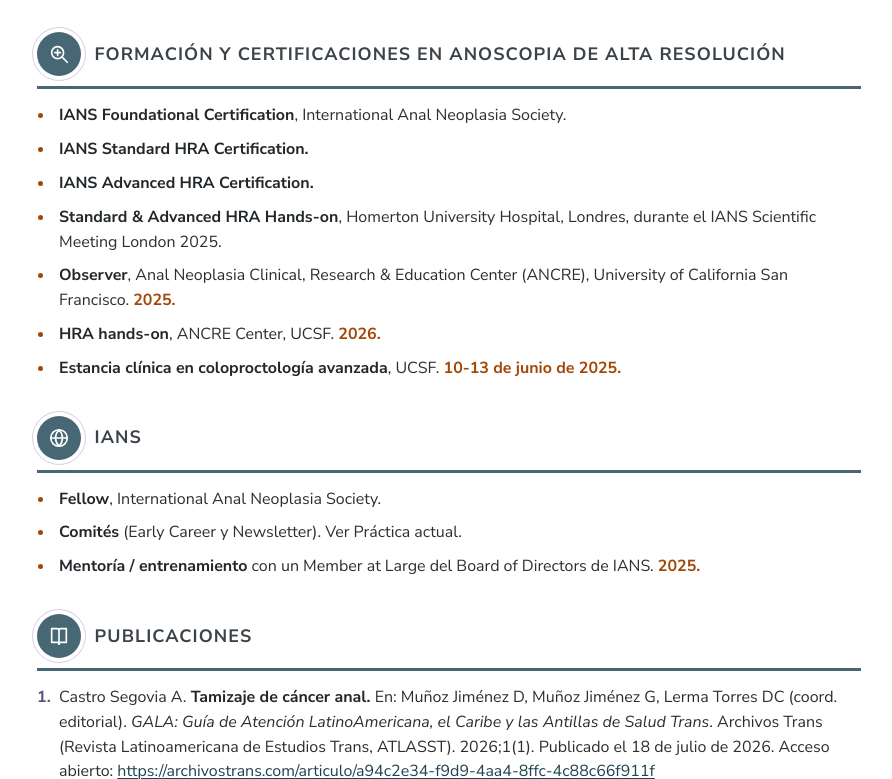
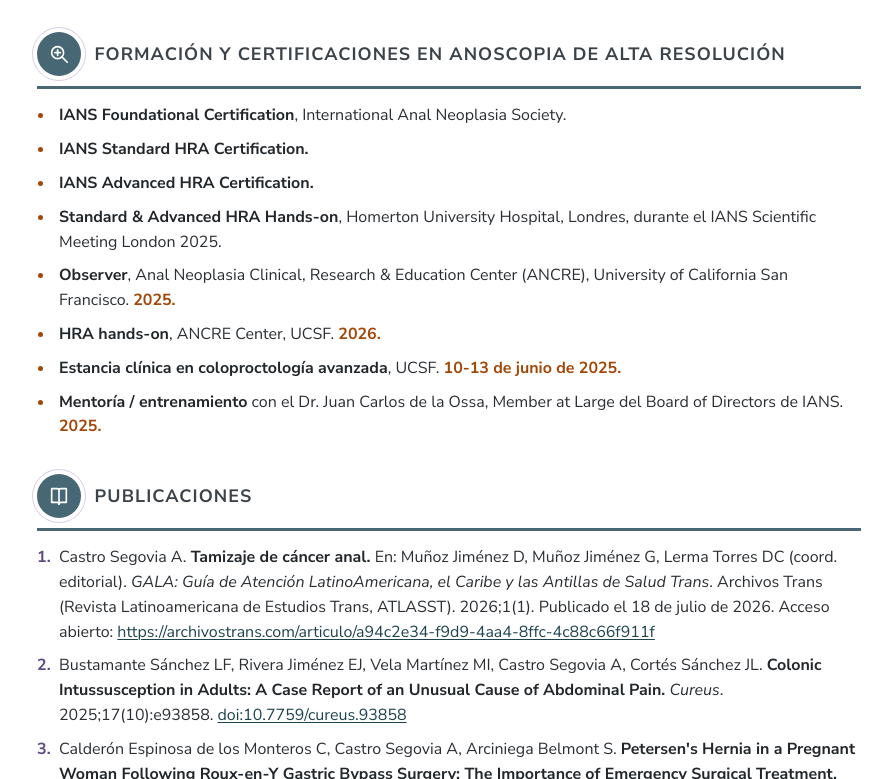
Before and after one commit to consultadrcastro/consultadrcastro.github.io, a plain HTML site: page cv/index.html in a window 1280 px wide. Shown: the part 989-1768 px from the top of the page, without its empty margins (361-1253 px from the left). Drawn offline with Linux system fonts and the light colour scheme.

Commit message:
Quitar la sección IANS y pasar la mentoría a anoscopia.
El entrenamiento con el Dr. Juan Carlos de la Ossa queda en Formación y certificaciones en anoscopia de alta resolución.

Co-authored-by: acsegov93 <acsegov93@users.noreply.github.com>

```diff
--- a/cv/index.html
+++ b/cv/index.html
@@ -51,7 +51,6 @@
         <li><a href="#formacion">Formación académica</a></li>
         <li><a href="#consejo">Certificación por consejo</a></li>
         <li><a href="#hra">Anoscopia de alta resolución</a></li>
-        <li><a href="#ians">IANS</a></li>
         <li><a href="#publicaciones">Publicaciones</a></li>
         <li><a href="#presentaciones">Presentaciones</a></li>
         <li><a href="#trabajos">Trabajos</a></li>
@@ -117,15 +116,7 @@
         <li><strong>Observer</strong>, Anal Neoplasia Clinical, Research &amp; Education Center (ANCRE), University of California San Francisco. <span class="date">2025.</span></li>
         <li><strong>HRA hands-on</strong>, ANCRE Center, UCSF. <span class="date">2026.</span></li>
         <li><strong>Estancia clínica en coloproctología avanzada</strong>, UCSF. <span class="date">10-13 de junio de 2025.</span></li>
-      </ul>
-    </section>
-
-    <section id="ians" class="sec">
-      <h2><span class="ic"><svg><use href="#i-globe"/></svg></span>IANS</h2>
-      <ul class="items">
-        <li><strong>Fellow</strong>, International Anal Neoplasia Society.</li>
-        <li><strong>Comités</strong> (Early Career y Newsletter). Ver Práctica actual.</li>
-        <li><strong>Mentoría / entrenamiento</strong> con un Member at Large del Board of Directors de IANS. <span class="date">2025.</span></li>
+        <li><strong>Mentoría / entrenamiento</strong> con el Dr. Juan Carlos de la Ossa, Member at Large del Board of Directors de IANS. <span class="date">2025.</span></li>
       </ul>
     </section>
 
```
